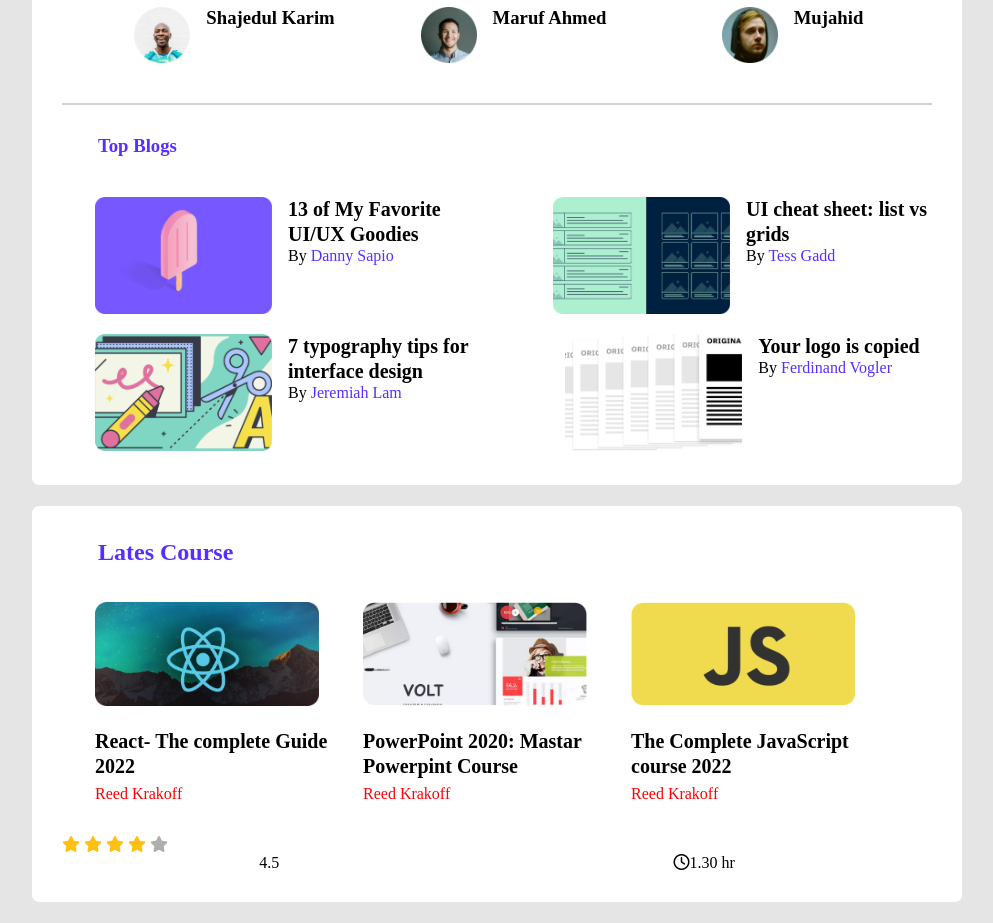
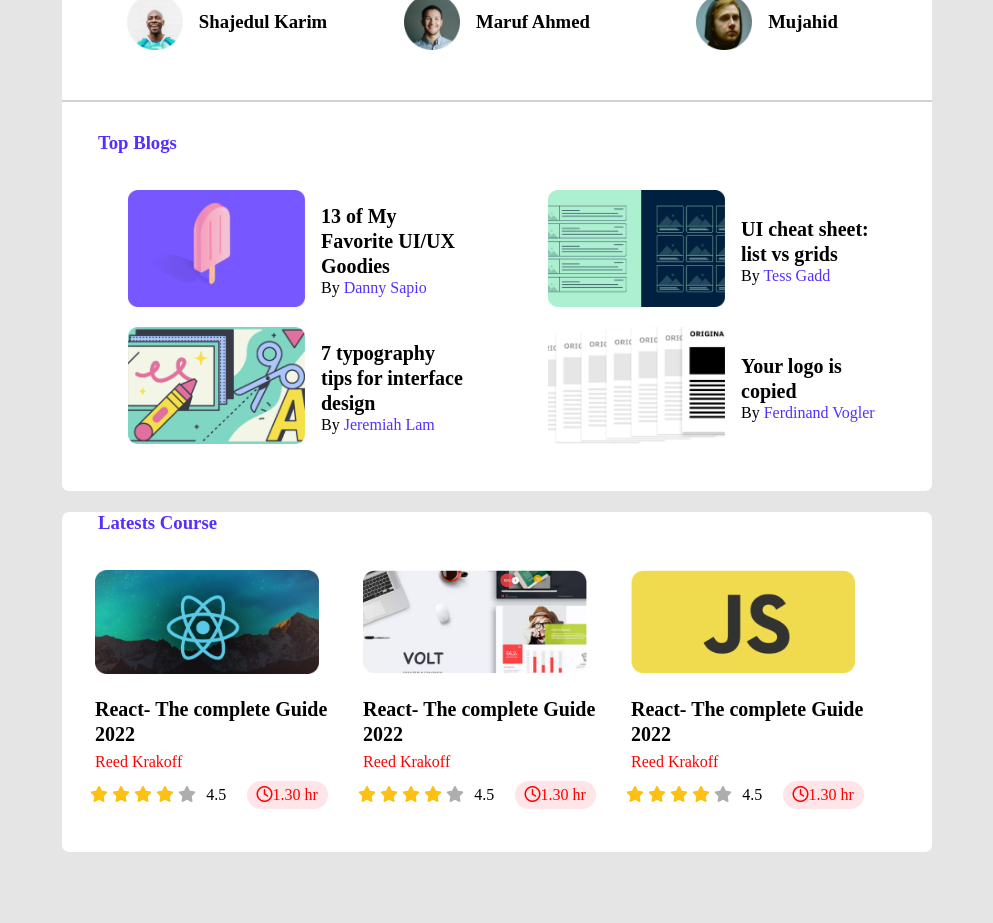
Before and after one commit to nusrat-parvin/Leader_board, a plain HTML site: page index.html in a window 1280 px wide. Shown: the part 280-1203 px from the top of the page, without its empty margins (143-1136 px from the left). After the commit the page ends 1132 px from the top, so only its background shows below. Drawn offline with Linux system fonts and the light colour scheme.

Commit message:
completed

```diff
--- a/index.html
+++ b/index.html
@@ -8,6 +8,8 @@
     <link rel="stylesheet" href="https://cdnjs.cloudflare.com/ajax/libs/font-awesome/6.2.1/css/all.min.css">
     <!-- stylesheet -->
     <link rel="stylesheet" href="./styles.css">
+    <!-- Media Query -->
+    <link rel="stylesheet" href="./media-quer.css">
     <title>Leader Board</title>
 </head>
 <body>
@@ -119,42 +121,73 @@
 <!-- course area start -->
 <section class="course-section">
 
-    <h2 class="players-title">Lates Course</h2>
+    <h3 class="players-title">Latests Course</h3>
 
     <div class="all-courses">
 
         <div class="course-one">
             <img src="./images/courses/course-1.png" alt="">
             <h2 class="course-title">React- The complete Guide 2022</h2>
-            <p>Reed Krakoff</p>
+            <p class="author">Reed Krakoff</p>
+
+            <div class="course-info">
+                <div class="course-description">
+                    <i class="fa-solid fa-star filled"></i>
+                    <i class="fa-solid fa-star filled"></i>
+                    <i class="fa-solid fa-star filled"></i>
+                    <i class="fa-solid fa-star filled"></i>
+                    <i class="fa-solid fa-star empty"></i>
+                </div>
+
+                    <p>4.5</p>
+                    <div class="course-time"></div>
+                    <p class="duration"><i class="fa-regular fa-clock"></i>1.30 hr</p>
+            </div>
         </div>
+
 
         <div class="course-two">
             <img src="./images/courses/course-2.png" alt="">
-            <h2 class="course-title">PowerPoint 2020: Mastar Powerpint Course</h2>
-            <p>Reed Krakoff</p>
+            <h2 class="course-title">React- The complete Guide 2022</h2>
+            <p class="author">Reed Krakoff</p>
+
+            <div class="course-info">
+                <div class="course-description">
+                    <i class="fa-solid fa-star filled"></i>
+                    <i class="fa-solid fa-star filled"></i>
+                    <i class="fa-solid fa-star filled"></i>
+                    <i class="fa-solid fa-star filled"></i>
+                    <i class="fa-solid fa-star empty"></i>
+                </div>
+
+                    <p>4.5</p>
+                    <div class="course-time"></div>
+                    <p class="duration"><i class="fa-regular fa-clock"></i>1.30 hr</p>
+            </div>
         </div>
+
 
         <div class="course-three">
             <img src="./images/courses/course-3.png" alt="">
-            <h2 class="course-title">The Complete JavaScript course 2022</h2>
-            <p>Reed Krakoff</p>
+            <h2 class="course-title">React- The complete Guide 2022</h2>
+            <p class="author">Reed Krakoff</p>
+
+            <div class="course-info">
+                <div class="course-description">
+                    <i class="fa-solid fa-star filled"></i>
+                    <i class="fa-solid fa-star filled"></i>
+                    <i class="fa-solid fa-star filled"></i>
+                    <i class="fa-solid fa-star filled"></i>
+                    <i class="fa-solid fa-star empty"></i>
+                </div>
+
+                    <p>4.5</p>
+                    <div class="course-time"></div>
+                    <p class="duration"><i class="fa-regular fa-clock"></i>1.30 hr</p>
+            </div>
         </div>
-</div>
-<div class="course-info">
-    <div>
-        <i class="fa-solid fa-star filled"></i>
-        <i class="fa-solid fa-star filled"></i>
-        <i class="fa-solid fa-star filled"></i>
-        <i class="fa-solid fa-star filled"></i>
-        <i class="fa-solid fa-star empty"></i>
+
     </div>
-    <div class="course-time">
-        <p>4.5</p>
-        <p><i class="fa-regular fa-clock"></i>1.30 hr</p>
-    </div>
-</div>
-
 
 </section>
 
--- /dev/null
+++ b/media-quer.css
@@ -0,0 +1,44 @@
+/* ----------------------
+       MEDIA QUERY for mobile device
+   ---------------------- */
+
+   @media screen and (max-width:688px) {
+    .top-players{
+        grid-template-columns: repeat(1, 1fr);
+    }
+
+    .top-blogs{
+        grid-template-columns: repeat(1, 1fr);
+    }
+
+    .all-courses{
+        grid-template-columns: repeat(1, 1fr);
+    }
+
+    .course-section{
+        width: 100%;
+    }
+ }
+
+ /* ----------------------
+       MEDIA QUERY TABLET
+   ---------------------- */
+   @media screen and (min-width:689px) and (max-width:992px) {
+    .top-players{
+        grid-template-columns: repeat(2, 2fr);
+    }
+    .section-1{
+        width: 100%;
+    }
+    .top-blogs{
+        grid-template-columns: repeat(2, 2fr);
+    }
+
+    .all-courses{
+        grid-template-columns: repeat(2, 2fr);
+    }
+
+    .course-section{
+        width: 100%;
+    }
+   }
--- a/styles.css
+++ b/styles.css
@@ -55,20 +55,20 @@
     width: 870px;
     /* height: 679px; */
     border-radius: 7px;
-    padding: 30px;
+    /* padding: 30px; */
     background-color: #FFFFFF;
 }
 .players-title{
     color: #562EFF;
     margin: 3px;
+    margin-top: 20px;
     padding-left: 33px;
 }
 .top-players{
-    display: grid;
+    display:grid;
     grid-template-columns: repeat(3, 1fr);
     grid-row-gap: 20px;
-    /* padding: 40px; */
-    margin: 40px 0 30px 33px;
+    margin: 40px 30px ;
 }
 hr{
     border: 1px solid #D1D1D1;
@@ -78,6 +78,8 @@
     display: flex;
     flex-direction: row;
     margin-bottom: 10px;
+    justify-content: center;
+    align-items: center;
 }
 .players-name{
     margin-left: 16px;
@@ -92,13 +94,16 @@
 .top-blogs{
     display: grid;
     grid-template-columns: repeat(2, 2fr);
-    /* margin: 0 auto; */
+    justify-content: center;
+    align-items: center;
     column-gap: 79px;
     row-gap: 16px;
-    margin: 40px 0 0 33px;
+    padding: 33px;
+    margin: 0px 10px 10px 33px;
 }
 .blogs{
     display: flex;
+    align-items: center;
 }
 .blog-image img{
     width: 177px;
@@ -123,21 +128,20 @@
     width: 870px;
     border-radius: 7px;
     margin-top: 21px;
-    margin: 21px auto;
-    padding: 30px;
     background-color: #FFFFFF;
 }
 
 .all-courses{
     display: grid;
     grid-template-columns: repeat(3, 1fr);
+    row-gap: 30px;
     padding: 33px;
 }
 .all-courses img{
     width: 224px;
     height: 104px;
 }
-.all-courses > div p{
+.author{
     color: red;
 }
 .course-title{
@@ -153,8 +157,26 @@
 .empty{
     color: #AEAEAE;
 }
-.course-time{
+/* .course-time{
     display: flex;
-    justify-content: center;
+    justify-content:center;
+    align-items: center;
+} */
+.course-info{
+    display: flex;
+    justify-content:center;
+    align-items: center;
+    margin: 10px;
+    position: relative;
+    left: -20px;
+
 }
+.duration{
+    background-color: #FFE4E8;
+    padding: 5px 10px;
+    border-radius: 50px;
+    color: red;
+}
+
+
 /* courser area design part end */
```
